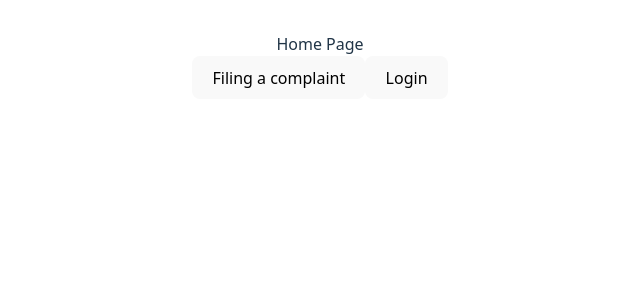
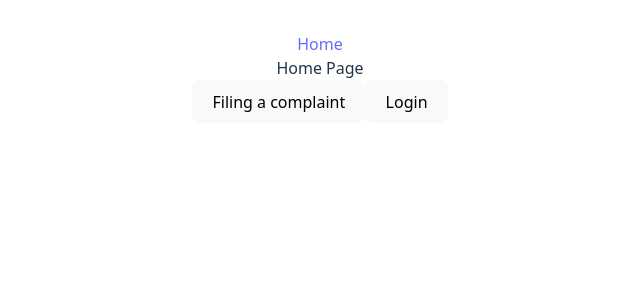
Before and after one commit to efraim-gottlieb/complaints-system, a React (Vite) app in the folder client/: page / in a window 1280 px wide. Shown: the top 300 px of the page, without its empty margins (320-960 px from the left). Built offline with nearby package versions, Linux system fonts and the light colour scheme.

Commit message:
added navbar

```diff
--- a/client/src/App.jsx
+++ b/client/src/App.jsx
@@ -1,5 +1,5 @@
 import "./App.css";
-import { Route, Routes } from "react-router";
+import { Route, Routes, NavLink } from "react-router";
 import HomePage from "./pages/HomePage";
 import SubmitComplaintPage from "./pages/SubmitComplaintPage";
 import SucsessPage from "./pages/SucsessPage";
@@ -10,6 +10,11 @@
 function App() {
   return (
     <>
+      <nav>
+        <NavLink to="/" className="link">
+          Home
+        </NavLink>
+      </nav>
       <Routes>
         <Route path="/" element={<HomePage />} />
         <Route path="/complaints">
```
